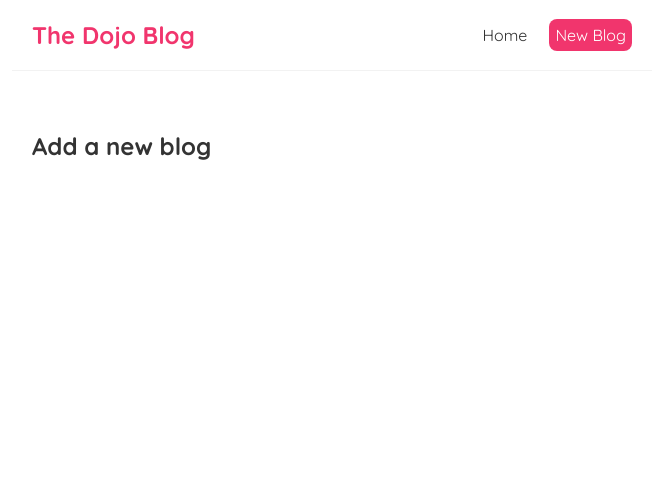
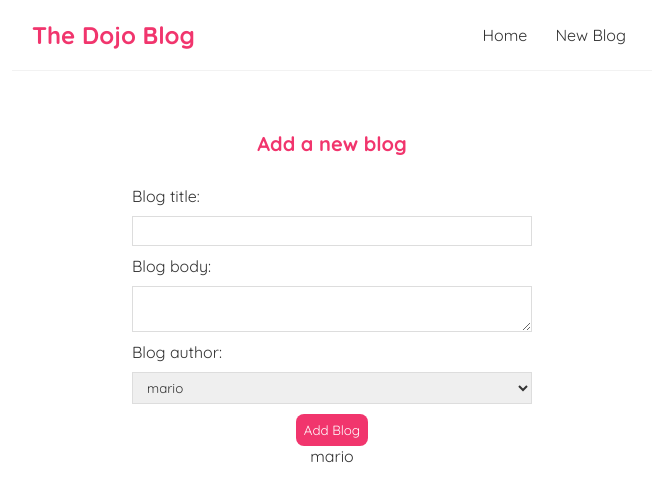
Before and after one commit to Himanshu8862/React-tutorial, a React (Create React App) app: page /create in a window 1280 px wide. Shown: the top 502 px of the page, without its empty margins (308-971 px from the left). Built offline with nearby package versions, Linux system fonts and the light colour scheme.

Commit message:
added new blog form

```diff
--- a/src/MyComponents/Create.js
+++ b/src/MyComponents/Create.js
@@ -1,7 +1,46 @@
+import { useState } from "react"
+
 const Create = () => {
+    const [title, setTitle] = useState("");
+    const [body, setBody] = useState("");
+    const [author, setAuthor] = useState("mario");
+
+    const handleSubmit = (e) => {
+        e.preventDefault()
+        const newBlog = { title, body, author }
+        console.log(newBlog);
+    }
+
     return (
         <div className="create">
             <h2>Add a new blog</h2>
+            <form onSubmit={handleSubmit}>
+                <label>Blog title:</label>
+                <input
+                    type="text"
+                    required
+                    value={title}
+                    onChange={(e) => { setTitle(e.target.value) }}
+                />
+                <label>Blog body:</label>
+                <textarea
+                    required
+                    value={body}
+                    onChange={(e) => { setBody(e.target.value) }}
+                ></textarea>
+                <label>Blog author:</label>
+                <select
+                    value={author}
+                    onChange={(e) => { setAuthor(e.target.value) }}
+                >
+                    <option value="mario">mario</option>
+                    <option value="yoshi">yoshi</option>
+                </select>
+                <button>Add Blog</button>
+                <p>{title}</p>
+                <p>{body}</p>
+                <p>{author}</p>
+            </form>
         </div>
     )
 }
--- a/src/MyComponents/Navbar.js
+++ b/src/MyComponents/Navbar.js
@@ -7,11 +7,7 @@
             <div className="links">
                 {/* for react, to not request the server for the page, but to simply render the component we have to use Link tags instead of anchor tags*/}
                 <Link to="/">Home</Link>
-                <Link to="/create" style={{
-                    color: 'white',
-                    backgroundColor: '#f1356d',
-                    borderRadius: '8px'
-                }}>New Blog</Link>
+                <Link to="/create">New Blog</Link>
             </div>
         </nav>
     );
--- a/src/index.css
+++ b/src/index.css
@@ -61,3 +61,35 @@
 .blog-details div {
   margin: 20px 0;
 }
+
+/* create new blog form */
+.create {
+  max-width: 400px;
+  margin: 0 auto;
+  text-align: center;
+}
+.create label {
+  text-align: left;
+  display: block;
+}
+.create h2 {
+  font-size: 20px;
+  color: #f1356d;
+  margin-bottom: 30px;
+}
+.create input, .create textarea, .create select {
+  width: 100%;
+  padding: 6px 10px;
+  margin: 10px 0;
+  border: 1px solid #ddd;
+  box-sizing: border-box;
+  display: block;
+}
+.create button {
+  background: #f1356d;
+  color: #fff;
+  border: 0;
+  padding: 8px;
+  border-radius: 8px;
+  cursor: pointer;
+}
```
